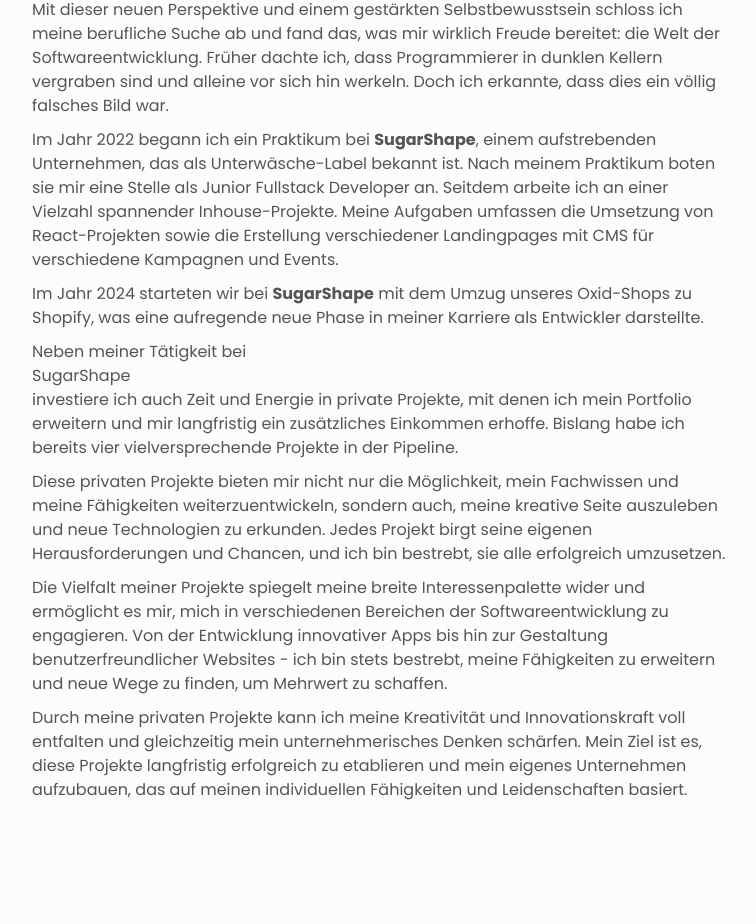
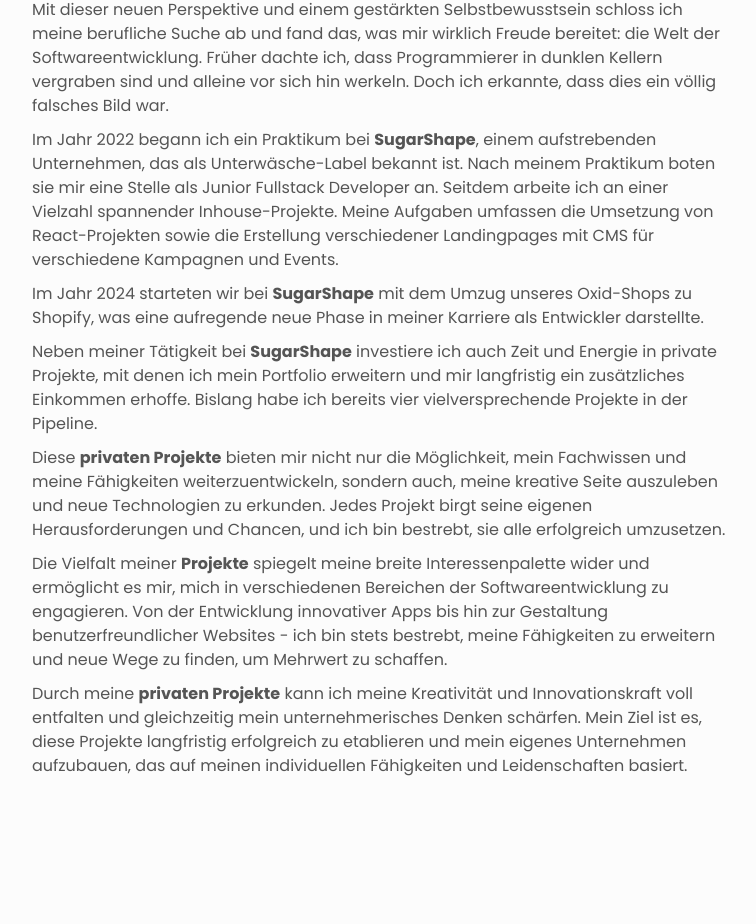
Before and after one commit to dannynothdurft/danny, a Next.js app: page / in a window 1280 px wide. Shown: the part 5178-6102 px from the top of the page, without its empty margins (258-1014 px from the left). Built offline with nearby package versions, Linux system fonts and the light colour scheme.

Commit message:
Verlinkung

```diff
--- a/src/components/AboutMe.tsx
+++ b/src/components/AboutMe.tsx
@@ -86,47 +86,68 @@ const AboutMe = () => {
         war.
       </p>
       <p className="text">
-        Im Jahr 2022 begann ich ein Praktikum bei <b>SugarShape</b>, einem
-        aufstrebenden Unternehmen, das als Unterwäsche-Label bekannt ist. Nach
-        meinem Praktikum boten sie mir eine Stelle als Junior Fullstack
-        Developer an. Seitdem arbeite ich an einer Vielzahl spannender
+        Im Jahr 2022 begann ich ein Praktikum bei{" "}
+        <a href="https://www.sugarshape.de">
+          <strong>SugarShape</strong>
+        </a>
+        , einem aufstrebenden Unternehmen, das als Unterwäsche-Label bekannt
+        ist. Nach meinem Praktikum boten sie mir eine Stelle als Junior
+        Fullstack Developer an. Seitdem arbeite ich an einer Vielzahl spannender
         Inhouse-Projekte. Meine Aufgaben umfassen die Umsetzung von
         React-Projekten sowie die Erstellung verschiedener Landingpages mit CMS
         für verschiedene Kampagnen und Events.
       </p>
       <p className="text">
-        Im Jahr 2024 starteten wir bei <b>SugarShape</b> mit dem Umzug unseres
-        Oxid-Shops zu Shopify, was eine aufregende neue Phase in meiner Karriere
-        als Entwickler darstellte.
+        Im Jahr 2024 starteten wir bei{" "}
+        <a href="https://www.sugarshape.de">
+          <strong>SugarShape</strong>
+        </a>{" "}
+        mit dem Umzug unseres Oxid-Shops zu Shopify, was eine aufregende neue
+        Phase in meiner Karriere als Entwickler darstellte.
       </p>
       <p className="text">
-        Neben meiner Tätigkeit bei <p>SugarShape</p> investiere ich auch Zeit
-        und Energie in private Projekte, mit denen ich mein Portfolio erweitern
-        und mir langfristig ein zusätzliches Einkommen erhoffe. Bislang habe ich
-        bereits vier vielversprechende Projekte in der Pipeline.
+        Neben meiner Tätigkeit bei{" "}
+        <a href="https://www.sugarshape.de">
+          <strong>SugarShape</strong>
+        </a>{" "}
+        investiere ich auch Zeit und Energie in private Projekte, mit denen ich
+        mein Portfolio erweitern und mir langfristig ein zusätzliches Einkommen
+        erhoffe. Bislang habe ich bereits vier vielversprechende Projekte in der
+        Pipeline.
       </p>
       <p className="text">
-        Diese <a href="#projects">privaten Projekte</a> bieten mir nicht nur die
-        Möglichkeit, mein Fachwissen und meine Fähigkeiten weiterzuentwickeln,
-        sondern auch, meine kreative Seite auszuleben und neue Technologien zu
-        erkunden. Jedes Projekt birgt seine eigenen Herausforderungen und
-        Chancen, und ich bin bestrebt, sie alle erfolgreich umzusetzen.
+        Diese{" "}
+        <a href="#projects">
+          <strong>privaten Projekte</strong>
+        </a>{" "}
+        bieten mir nicht nur die Möglichkeit, mein Fachwissen und meine
+        Fähigkeiten weiterzuentwickeln, sondern auch, meine kreative Seite
+        auszuleben und neue Technologien zu erkunden. Jedes Projekt birgt seine
+        eigenen Herausforderungen und Chancen, und ich bin bestrebt, sie alle
+        erfolgreich umzusetzen.
       </p>
       <p className="text">
-        Die Vielfalt meiner <a href="#projects">Projekte</a> spiegelt meine
-        breite Interessenpalette wider und ermöglicht es mir, mich in
-        verschiedenen Bereichen der Softwareentwicklung zu engagieren. Von der
-        Entwicklung innovativer Apps bis hin zur Gestaltung benutzerfreundlicher
-        Websites - ich bin stets bestrebt, meine Fähigkeiten zu erweitern und
-        neue Wege zu finden, um Mehrwert zu schaffen.
+        Die Vielfalt meiner{" "}
+        <a href="#projects">
+          <strong>Projekte</strong>
+        </a>{" "}
+        spiegelt meine breite Interessenpalette wider und ermöglicht es mir,
+        mich in verschiedenen Bereichen der Softwareentwicklung zu engagieren.
+        Von der Entwicklung innovativer Apps bis hin zur Gestaltung
+        benutzerfreundlicher Websites - ich bin stets bestrebt, meine
+        Fähigkeiten zu erweitern und neue Wege zu finden, um Mehrwert zu
+        schaffen.
       </p>
       <p className="text">
-        Durch meine <a href="#projects">privaten Projekte</a> kann ich meine
-        Kreativität und Innovationskraft voll entfalten und gleichzeitig mein
-        unternehmerisches Denken schärfen. Mein Ziel ist es, diese Projekte
-        langfristig erfolgreich zu etablieren und mein eigenes Unternehmen
-        aufzubauen, das auf meinen individuellen Fähigkeiten und Leidenschaften
-        basiert.
+        Durch meine{" "}
+        <a href="#projects">
+          <strong>privaten Projekte</strong>
+        </a>{" "}
+        kann ich meine Kreativität und Innovationskraft voll entfalten und
+        gleichzeitig mein unternehmerisches Denken schärfen. Mein Ziel ist es,
+        diese Projekte langfristig erfolgreich zu etablieren und mein eigenes
+        Unternehmen aufzubauen, das auf meinen individuellen Fähigkeiten und
+        Leidenschaften basiert.
       </p>
     </div>
   );
```
